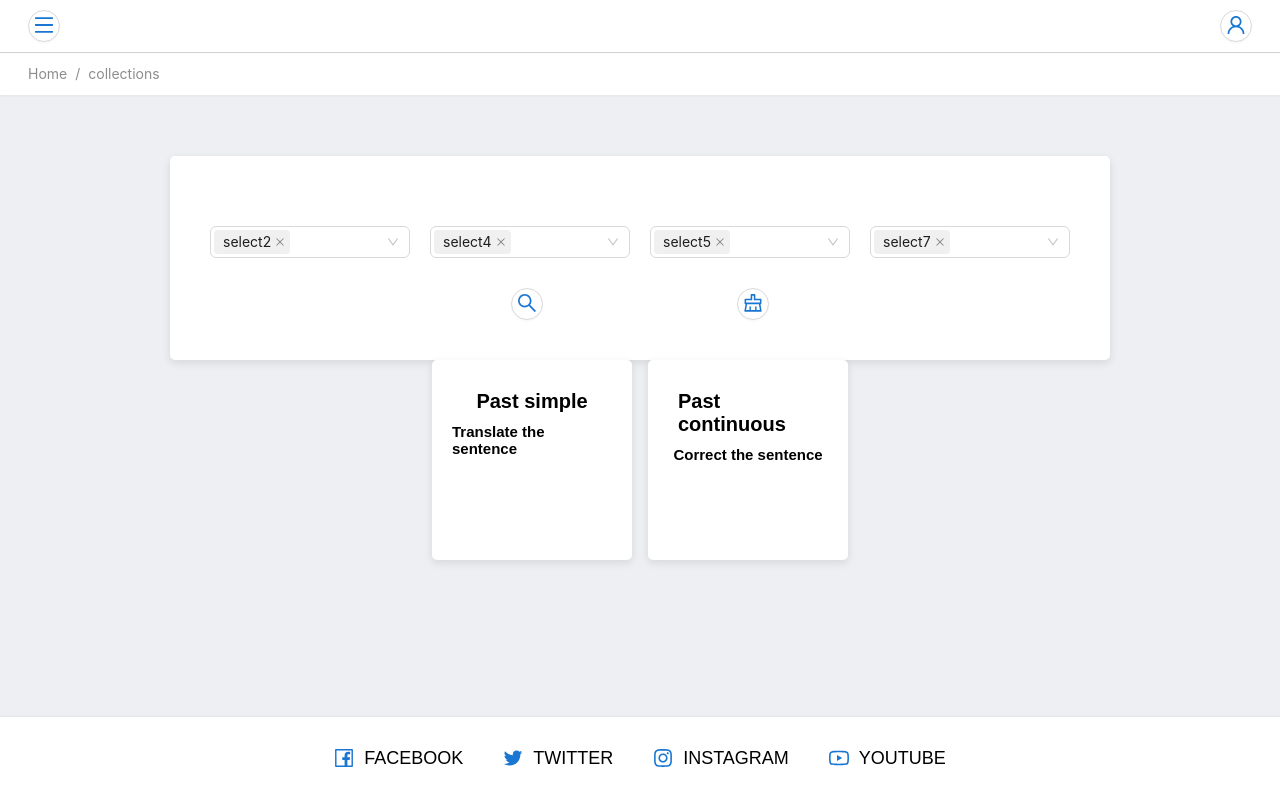
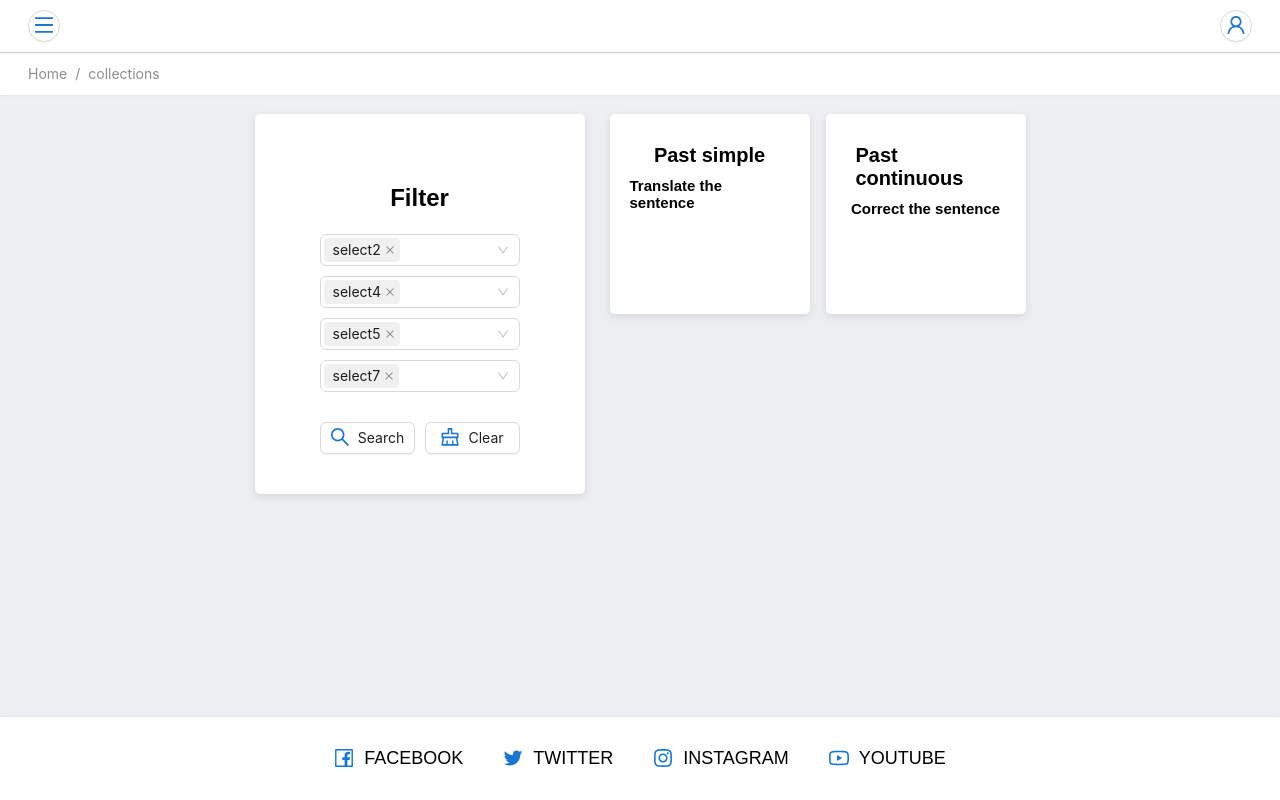
Before and after one commit to Vlad777mykola/easyway-client, a React (Vite) app: page /collections in a window 1280 px wide. Built offline with nearby package versions, Linux system fonts and the light colour scheme.

Commit message:
feat(filter): make filter component

```diff
--- a/src/modules/collections/Collections.tsx
+++ b/src/modules/collections/Collections.tsx
@@ -1,16 +1,46 @@
-import { ReactNode } from 'react';
+import { ReactNode, useEffect, useState } from 'react';
 import { Filter } from '../filter';
 import { ListCollections } from './ListCollections';
+import { Menu } from '@/ui-components/Menu';
 import { DEFAULT_COLLECTIONS, selectData } from '@/shared/constants/data';
 import styles from './collections.module.css';
 
+const DESKTOP_SCREEN_WIDTH = 1201;
+
 export const Collections = (): ReactNode => {
+	const [screenWidth, setScreenWidth] = useState(window.innerWidth);
+
+	useEffect(() => {
+		window.addEventListener('resize', handleResize);
+
+		return () => {
+			window.removeEventListener('resize', handleResize);
+		};
+	}, []);
+
+	const handleResize = () => {
+		setScreenWidth(window.innerWidth);
+	};
+
 	return (
-		<div className={styles.collectionsContainer}>
-			<div className={styles.filter}>
-				<Filter selectData={[...selectData]} />
+		<div className={styles.collections}>
+			{screenWidth <= DESKTOP_SCREEN_WIDTH && (
+				<div className={styles.filterMenu}>
+					<Menu
+						icon="filter"
+						side="left"
+						Items={<Filter title="Filter" selectData={[...selectData]} />}
+					/>
+				</div>
+			)}
+			<div className={styles.collectionsContainer}>
+				{screenWidth >= DESKTOP_SCREEN_WIDTH && (
+					<div className={styles.filter}>
+						<Filter title="Filter" selectData={[...selectData]} />
+					</div>
+				)}
+				<ListCollections data={DEFAULT_COLLECTIONS} />
 			</div>
-			<ListCollections data={DEFAULT_COLLECTIONS} />
 		</div>
 	);
 };
--- a/src/modules/collections/collections.module.css
+++ b/src/modules/collections/collections.module.css
@@ -1,3 +1,11 @@
 .collectionsContainer {
 	margin: 20px;
+	display: flex;
+	justify-content: center;
+	gap: 0 25px;
 }
+
+.filterMenu {
+	margin-left: 28px;
+	margin-top: 10px;
+}
--- a/src/modules/filter/Filter.tsx
+++ b/src/modules/filter/Filter.tsx
@@ -1,9 +1,9 @@
 import { useEffect, useState } from 'react';
 import { Select } from '@/ui-components/Select';
-import { WrapperCard } from '@/ui-components/Wrapper-card';
-import { CircleButton } from '@/ui-components/CircleButton';
+import { Button } from '@/ui-components/Button';
 import { Icon } from '@/ui-components/Icon';
 import styles from './filter.module.css';
+import { Wrapper } from '@/ui-components/Wrapper';
 
 type SelectValue = {
 	[key: string]: string[];
@@ -18,10 +18,11 @@ type SelectData = {
 };
 
 type Props = {
+	title: string;
 	selectData: SelectData[];
 };
 
-export const Filter = ({ selectData }: Props) => {
+export const Filter = ({ title, selectData }: Props) => {
 	const [selectValue, setSelectValue] = useState<SelectValue>({});
 
 	useEffect(() => {
@@ -45,8 +46,9 @@ export const Filter = ({ selectData }: Props) => {
 	};
 
 	return (
-		<WrapperCard>
+		<Wrapper>
 			<div className={styles.filterContainer}>
+				<h1 className={styles.title}>{title}</h1>
 				{[...selectData].map((item) => {
 					const key: string = item.keyValue;
 					return (
@@ -64,13 +66,17 @@ export const Filter = ({ selectData }: Props) => {
 				})}
 			</div>
 			<div className={styles.buttonsContainer}>
-				<CircleButton onClick={() => search(selectValue)}>
-					<Icon icon="search" />
-				</CircleButton>
-				<CircleButton onClick={clear}>
-					<Icon icon="clear" />
-				</CircleButton>
+				<div className={styles.buttonContainer}>
+					<Button block onClick={() => search(selectValue)}>
+						<Icon icon="search" /> Search
+					</Button>
+				</div>
+				<div className={styles.buttonContainer}>
+					<Button block onClick={clear}>
+						<Icon icon="clear" /> Clear
+					</Button>
+				</div>
 			</div>
-		</WrapperCard>
+		</Wrapper>
 	);
 };
--- a/src/modules/filter/filter.module.css
+++ b/src/modules/filter/filter.module.css
@@ -2,9 +2,14 @@
 	display: flex;
 	flex-wrap: wrap;
 	justify-content: center;
-	max-width: 1200px;
+	max-width: 250px;
 	margin: 30px auto;
 	gap: 10px 20px;
+}
+
+.title {
+	font-size: 24px;
+	font-weight: bold;
 }
 
 .selectContainer {
@@ -16,7 +21,11 @@
 }
 
 .buttonsContainer {
-	width: 30%;
 	display: flex;
-	justify-content: space-between;
+	gap: 0 10px;
+	width: 200px;
 }
+
+.buttonContainer {
+	width: 95px;
+}
--- a/src/ui-components/Icon/Icon.tsx
+++ b/src/ui-components/Icon/Icon.tsx
@@ -16,6 +16,7 @@ import {
 	RightOutlined,
 	SearchOutlined,
 	ClearOutlined,
+	FilterOutlined,
 } from '@ant-design/icons';
 
 import styles from './icon.module.css';
@@ -33,6 +34,7 @@ const IconVariants = {
 	right: RightOutlined,
 	search: SearchOutlined,
 	clear: ClearOutlined,
+	filter: FilterOutlined,
 };
 
 export type IconVariantsType = keyof typeof IconVariants;
--- /dev/null
+++ b/src/ui-components/Wrapper/Wrapper.tsx
@@ -0,0 +1,6 @@
+import { ReactNode } from 'react';
+import style from './wrapper.module.css';
+
+export const Wrapper = ({ children }: { children: ReactNode }) => {
+	return <div className={style.wrapper}>{children}</div>;
+};
--- /dev/null
+++ b/src/ui-components/Wrapper/index.ts
@@ -0,0 +1 @@
+export { Wrapper } from './Wrapper';
--- /dev/null
+++ b/src/ui-components/Wrapper/wrapper.module.css
@@ -0,0 +1,23 @@
+.wrapper {
+	display: flex;
+	align-items: center;
+	flex-direction: column;
+	margin-left: auto;
+	margin-right: auto;
+	background: #fff;
+	border-radius: 5px;
+	box-sizing: border-box;
+	box-shadow: rgba(0, 0, 0, 0.1) 0px 3px 8px;
+	padding: 40px;
+	height: fit-content;
+	width: fit-content;
+}
+
+@media (max-width: 1201px) {
+	.wrapper {
+		margin: 0;
+		width: 100%;
+		height: 100%;
+		box-shadow: none;
+	}
+}
```
